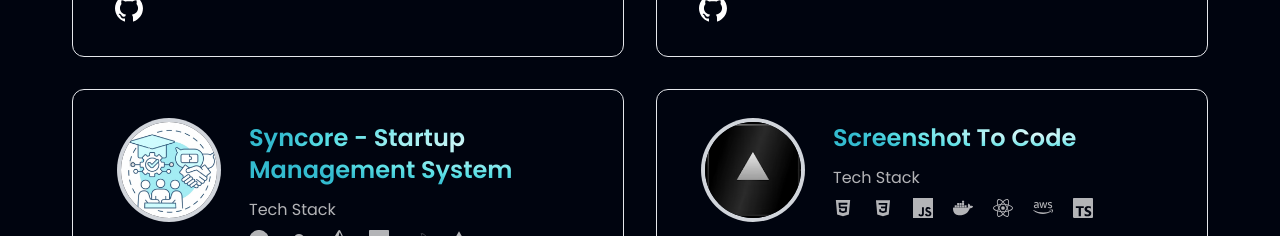
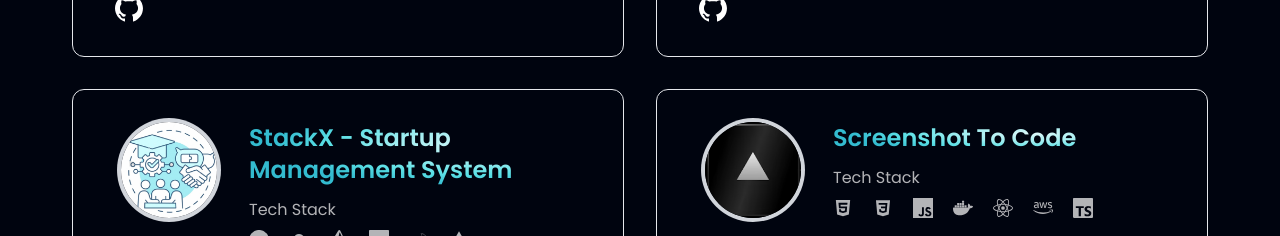
Before and after one commit to aryanyadav-dev/Portfolio, a React (Vite) app: page / in a window 1280 px wide. Shown: the part 4340-4576 px from the top of the page. Built offline with nearby package versions, Linux system fonts and the light colour scheme.

Commit message:
Project update v6

```diff
--- a/src/constants/index.js
+++ b/src/constants/index.js
@@ -507,7 +507,7 @@ export const projects = [
   },
   {
     id: "project-5",
-    title: "Syncore - Startup Management System",
+    title: "StackX - Startup Management System",
     github:"icon: AiFillGithub",
     image: startup,
     content:
```
